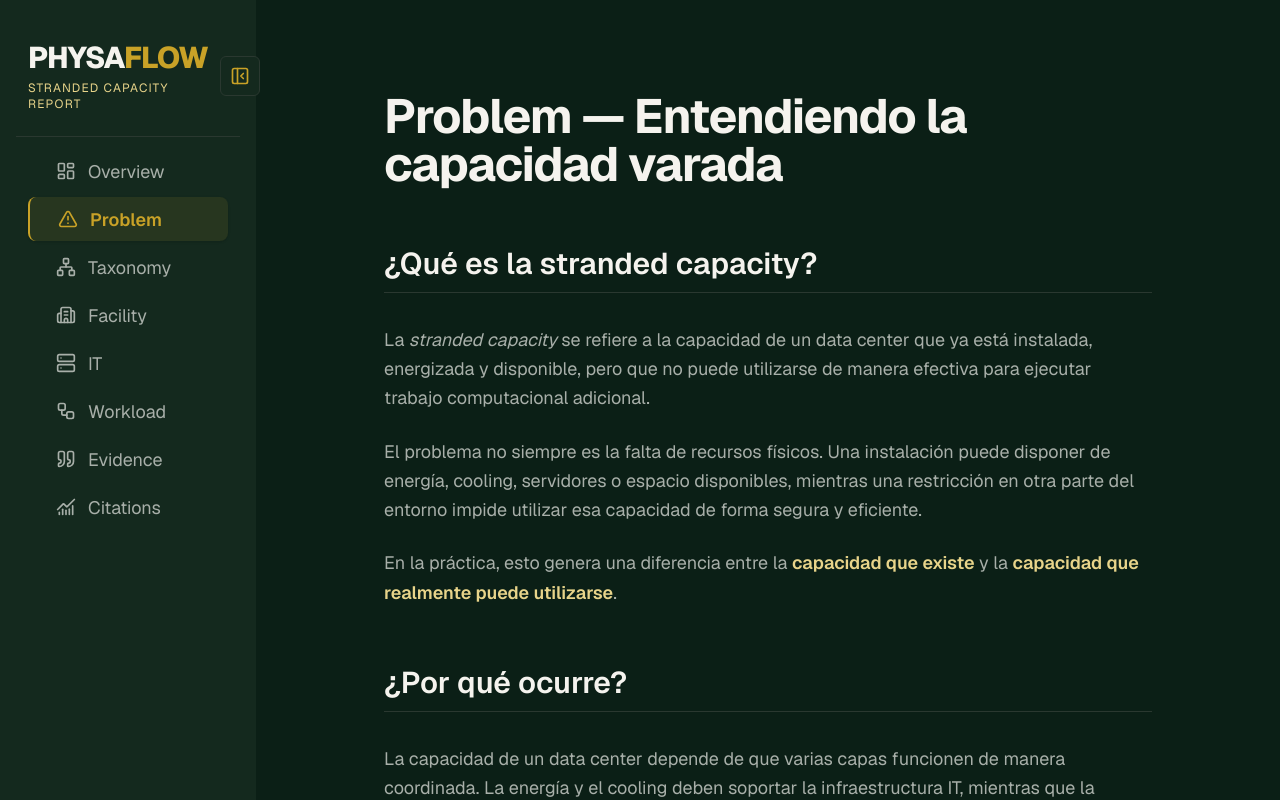
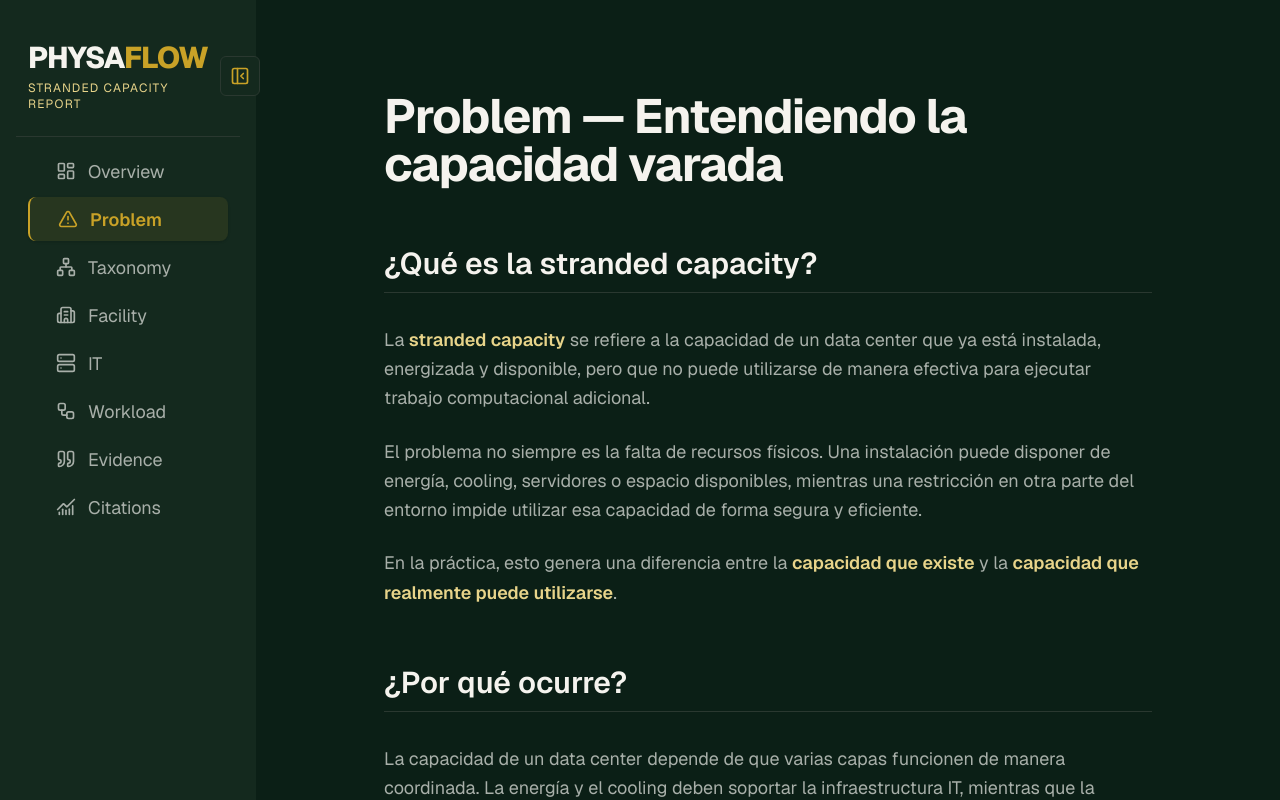
Before and after one commit to No-Country-simulation/so7-26-team-02-physaflow-public-report, a Next.js app: page /problem in a window 1280 px wide. Built offline with nearby package versions, Linux system fonts and the light colour scheme.

Commit message:
style: standardize text colors and refine keyword highlights across views

```diff
--- a/app/evidence/page.mdx
+++ b/app/evidence/page.mdx
@@ -1,6 +1,6 @@
 # Evidence — Metodología de Datos
 
-Este reporte define un marco de clasificación para la stranded capacity en data centers de IA. Esta sección documenta la metodología detrás de los datos presentados en las páginas de taxonomía: cómo se construyeron los valores, qué criterios definen los rangos y qué representa cada indicador. El objetivo es que el lector interprete las cifras con el mismo rigor con el que lee el marco conceptual.
+Este reporte define un marco de clasificación para la stranded capacity en data centers de IA. Esta sección documenta la **metodología detrás de los datos** presentados en las páginas de taxonomía: cómo se construyeron los valores, qué criterios definen los rangos y qué representa cada indicador. El objetivo es que el lector interprete las cifras con el mismo rigor con el que lee el marco conceptual.
 
 ## Datos ilustrativos, no mediciones reales
 
--- a/app/page.tsx
+++ b/app/page.tsx
@@ -33,14 +33,14 @@ export default function Home() {
           </figcaption>
         </figure>
 
-        <section className="prose prose-invert lg:prose-lg max-w-none">
+        <section className="prose prose-invert lg:prose-lg max-w-none prose-p:text-muted">
           <h2 className="mt-0 mb-4 border-b border-border pb-2 text-xl font-semibold tracking-tight text-foreground sm:text-2xl md:text-3xl">
             Resumen Ejecutivo
           </h2>
-          <p className="mb-6 leading-relaxed text-foreground/90">
+          <p className="mb-6 leading-relaxed text-muted">
             A medida que los data centers modernos escalan para soportar cargas de trabajo de Inteligencia Artificial, surge una ineficiencia silenciosa: la <strong className="text-accent-light">stranded capacity</strong> (capacidad varada). Este fenómeno ocurre cuando la infraestructura física y las capas operativas no se coordinan, dejando capacidad energética o computacional encendida y pagada, pero inutilizable.
           </p>
-          <p className="mb-6 leading-relaxed text-foreground/90">
+          <p className="mb-6 leading-relaxed text-muted">
             Este reporte presenta una taxonomía estandarizada para clasificar el desperdicio en tres capas críticas: Facility, IT y Workload. El objetivo es proveer a operadores y stakeholders con el vocabulario necesario para diagnosticar estas restricciones de forma precisa.
           </p>
         </section>
--- a/app/problem/page.mdx
+++ b/app/problem/page.mdx
@@ -2,7 +2,7 @@
 
 ## ¿Qué es la stranded capacity?
 
-La *stranded capacity* se refiere a la capacidad de un data center que ya está instalada, energizada y disponible, pero que no puede utilizarse de manera efectiva para ejecutar trabajo computacional adicional.
+La **stranded capacity** se refiere a la capacidad de un data center que ya está instalada, energizada y disponible, pero que no puede utilizarse de manera efectiva para ejecutar trabajo computacional adicional.
 
 El problema no siempre es la falta de recursos físicos. Una instalación puede disponer de energía, cooling, servidores o espacio disponibles, mientras una restricción en otra parte del entorno impide utilizar esa capacidad de forma segura y eficiente.
 
@@ -12,11 +12,11 @@ En la práctica, esto genera una diferencia entre la **capacidad que existe** y
 
 La capacidad de un data center depende de que varias capas funcionen de manera coordinada. La energía y el cooling deben soportar la infraestructura IT, mientras que la infraestructura IT debe poder ejecutar los workloads que generan trabajo útil.
 
-Cuando estas capas no están coordinadas, una de ellas puede convertirse en el factor limitante aunque exista capacidad disponible en las demás.
+Cuando estas capas no están coordinadas, una de ellas puede convertirse en el **factor limitante** aunque exista capacidad disponible en las demás.
 
 Por ejemplo, un data center puede disponer de capacidad eléctrica, pero las restricciones de cooling pueden impedir aumentar la carga de determinados servidores. De forma similar, pueden existir servidores instalados y disponibles, pero los workloads pueden no estar distribuidos o programados de manera que permitan aprovechar esa infraestructura.
 
-Esta interacción puede convertir capacidad disponible en capacidad stranded.
+Esta interacción puede convertir capacidad disponible en **capacidad stranded**.
 
 
 ## La coordinación entre capas
@@ -29,7 +29,7 @@ Estas tres capas se analizan con mayor detalle en la sección **Taxonomy**, dond
 
 ## La brecha de capacidad
 
-La *stranded capacity* es, por tanto, un problema de coordinación además de un problema de capacidad.
+La *stranded capacity* es, por tanto, un **problema de coordinación** además de un problema de capacidad.
 
 Un recurso puede estar disponible de forma aislada y, sin embargo, permanecer inutilizable dentro del entorno operativo completo. Identificar dónde aparece esta restricción es necesario para comprender qué capacidad puede recuperarse o utilizarse de forma más eficiente.
 
```
